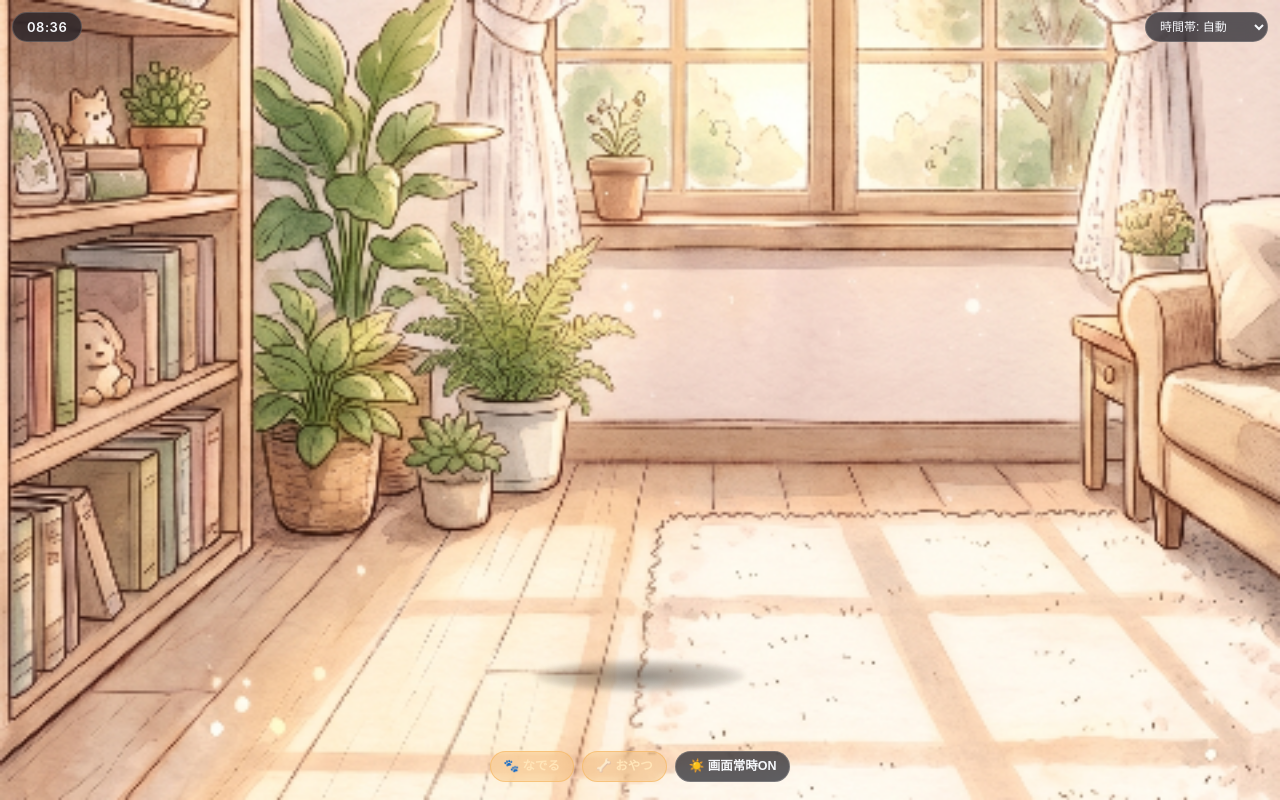
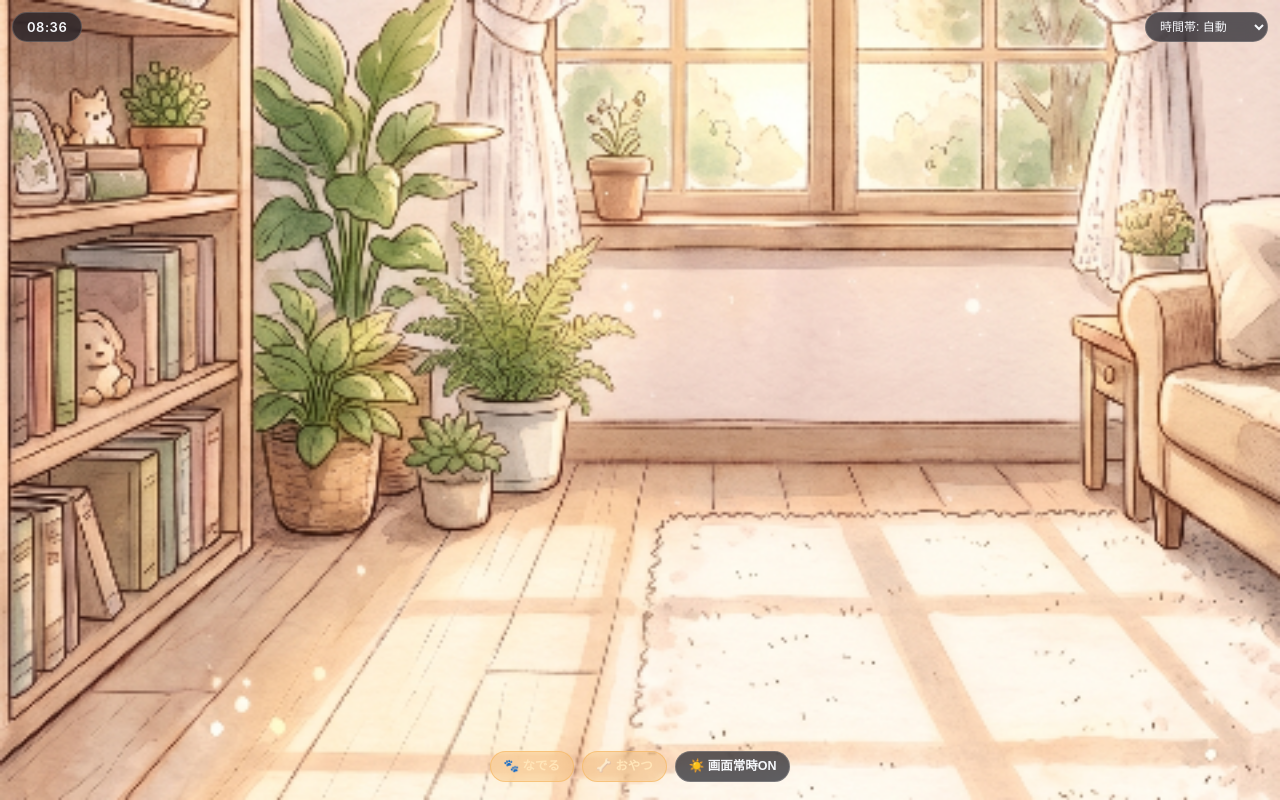
Before and after one commit to marron-stage/maron-room-partner, a plain HTML site: page index.html in a window 1280 px wide. Drawn offline with Linux system fonts and the light colour scheme.

Commit message:
Update index.html

```diff
--- a/index.html
+++ b/index.html
@@ -44,26 +44,11 @@
       pointer-events: none;
     }
 
-    /* 足元の接地影（足裏のラインに合わせる） */
-    .ground-shadow {
-      position: absolute;
-      left: 50%;
-      bottom: calc(13.5% + env(safe-area-inset-bottom));
-      width: min(32vw, 28vh, 210px);
-      height: min(4.8vw, 4.2vh, 32px);
-      transform: translateX(-50%);
-      border-radius: 50%;
-      background: radial-gradient(ellipse at center, rgba(28, 17, 8, 0.48) 0%, rgba(28, 17, 8, 0.18) 58%, rgba(28, 17, 8, 0) 78%);
-      filter: blur(2.5px);
-      pointer-events: none;
-      z-index: 2;
-    }
-
     /* 縦・横どちらでも大きさが揃うように調整 */
     .marron-canvas {
       position: absolute;
       left: 50%;
-      bottom: calc(14.5% + env(safe-area-inset-bottom));
+      bottom: calc(12% + env(safe-area-inset-bottom));
       width: min(58vw, 48vh, 360px);
       height: auto;
       transform: translateX(-50%);
@@ -138,7 +123,6 @@
       opacity: 1;
     }
 
-    /* 下部ボタンが確実に画面内に収まるように配置 */
     .bottom-controls {
       position: absolute;
       bottom: calc(18px + env(safe-area-inset-bottom));
@@ -183,7 +167,6 @@
 <body>
   <div class="full-stage" id="stage">
     <img id="roomImg" class="room-layer" src="assets/room_day.png" alt="マロンのお部屋" />
-    <div class="ground-shadow" aria-hidden="true"></div>
     <canvas id="marronCanvas" class="marron-canvas"></canvas>
 
     <div class="top-bar">
```
